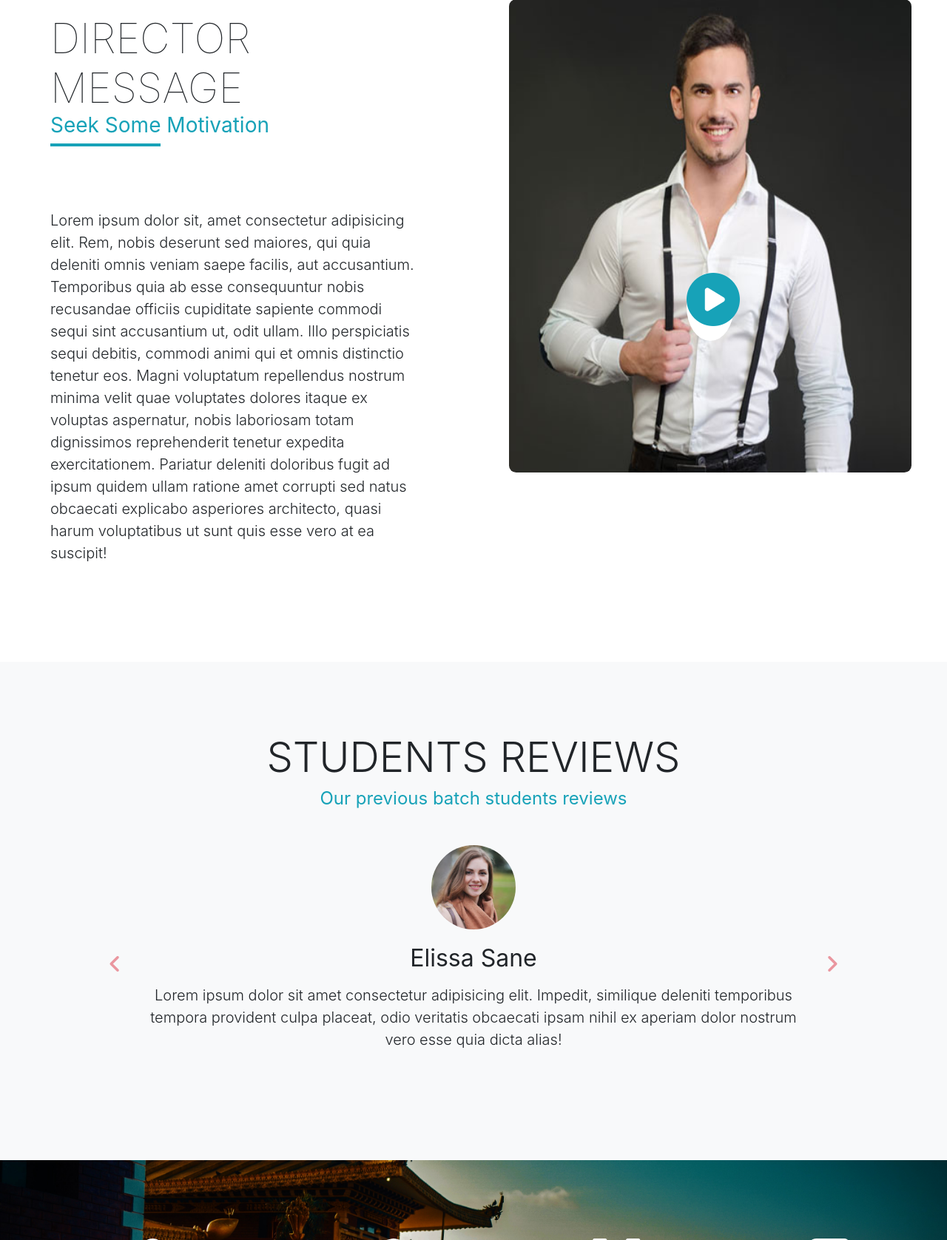
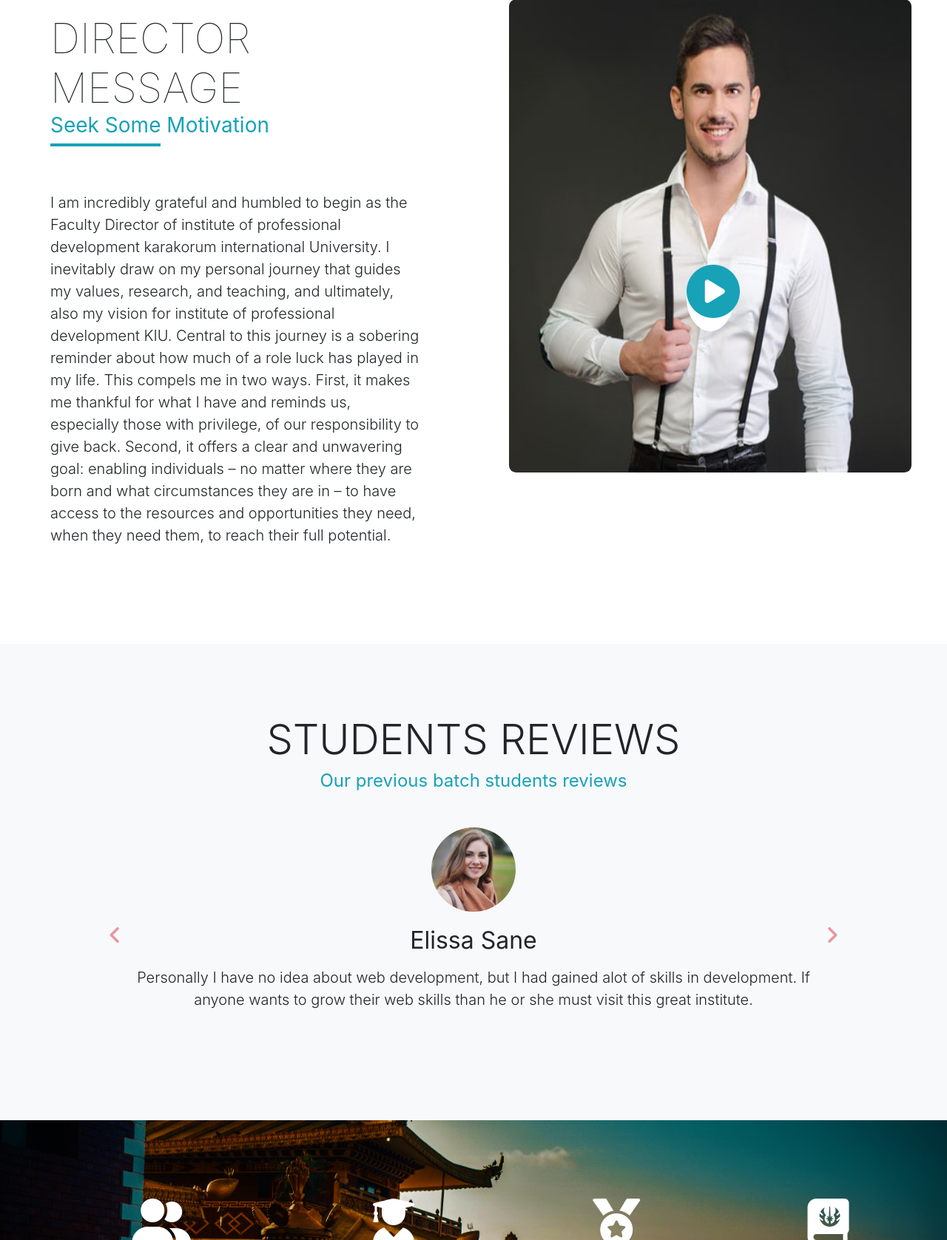
Before and after one commit to AltafHunzai/ipd, a PHP site: page / in a window 1280 px wide. Shown: the part 668-2345 px from the top of the page at 74% size. Run offline with PHP 8.4, Linux system fonts and the light colour scheme; some libraries are stand-ins or nearby versions.

Commit message:
changes have been made in home page

```diff
--- a/css/style.css
+++ b/css/style.css
@@ -53,12 +53,6 @@
 .director-msg{
     min-height: 80vh;
     max-height: 70vh;
-    transition: 300ms;
-}
-.director-msg:hover{
-    background-color: #fff;
-    transform: scale(1.05);
-    transition: 300ms;
 }
 .sub-heading-first{
     border-bottom: 4px solid #17a2b8;
@@ -69,6 +63,12 @@
     left: 45%;
     right: 45%;
     background-color: #fff;
+    transition: 0.6s;
+    transition-delay: 200ms;
+}
+.director-msgs-video:hover{
+    transition: 0.6s;
+    transform: scale(1.3);
 }
 
 
--- a/index.php
+++ b/index.php
@@ -119,11 +119,6 @@
 
     <!-- slider starts here -->
     <div id="carouselExampleIndicators" class="carousel slide " data-ride="carousel">
-        <!-- <ol class="carousel-indicators">
-          <li data-target="#carouselExampleIndicators" data-slide-to="0" class="active"></li>
-          <li data-target="#carouselExampleIndicators" data-slide-to="1"></li>
-          <li data-target="#carouselExampleIndicators" data-slide-to="2"></li>
-        </ol> -->
         <div class="carousel-inner">
           <div class="carousel-item active">
             <img src="./assets/img/final/short_hand_writing.png" class="d-block w-100" alt="...">
@@ -162,12 +157,11 @@
           <div class="card-body">
             <h1 class="card-title font-weight-lighter display-4 mb-0">DIRECTOR MESSAGE</h1>
             <h3 class="card-title font-weight-normal text-info"><span class="pb-2 sub-heading-first">Seek Some</span> Motivation</h3>
-            <p class="card-text lead my-lg-5 pt-lg-5 pt-5">Lorem ipsum dolor sit, amet consectetur adipisicing elit. Rem, nobis deserunt sed maiores, qui quia deleniti omnis veniam saepe facilis, aut accusantium. Temporibus quia ab esse consequuntur nobis recusandae officiis cupiditate sapiente commodi sequi sint accusantium ut, odit ullam. Illo perspiciatis sequi debitis, commodi animi qui et omnis distinctio tenetur eos. Magni voluptatum repellendus nostrum minima velit quae voluptates dolores itaque ex voluptas aspernatur, nobis laboriosam totam dignissimos reprehenderit tenetur expedita exercitationem. Pariatur deleniti doloribus fugit ad ipsum quidem ullam ratione amet corrupti sed natus obcaecati explicabo asperiores architecto, quasi harum voluptatibus ut sunt quis esse vero at ea suscipit!</p>
-            <!-- <button class="h4 font-weight-light rounded px-md-4 py-md-3 px-3 py-2 border-0 btn-info ">See More</button> -->
+            <p class="card-text lead my-lg-5 pt-lg-4 pt-3">I am incredibly grateful and humbled to begin as the Faculty Director of institute of professional development karakorum international University. I inevitably draw on my personal journey that guides my values, research, and teaching, and ultimately, also my vision for institute of professional development KIU. Central to this journey is a sobering reminder about how much of a role luck has played in my life. This compels me in two ways. First, it makes me thankful for what I have and reminds us, especially those with privilege, of our responsibility to give back. Second, it offers a clear and unwavering goal: enabling individuals – no matter where they are born and what circumstances they are in – to have access to the resources and opportunities they need, when they need them, to reach their full potential.</p>
           </div>
         </div>
         <div class="col-md-6 p-lg-5 p-lg-4 ">
-          <img src="./assets/img/director.jpg" class="director-msg card-img rounded-edge position-relative" alt="sports car half img">
+          <img src="./assets/img/director.jpg" class="director-msg card-img rounded-edge position-relative" alt="director video">
           <a href="#" class=" position-absolute director-msgs-video rounded-circle">
             <i class="fas fa-play-circle text-info display-3 "></i>
           </a>
@@ -194,7 +188,7 @@
                 <div class="offset-md-1 col-md-10 d-flex flex-column text-center p-0">
                   <div class="card-body">
                     <h2 class="card-title font-weight-normal m-0">Elissa Sane</h2>
-                    <p class="card-text lead py-3">Lorem ipsum dolor sit amet consectetur adipisicing elit. Impedit, similique deleniti temporibus tempora provident culpa placeat, odio veritatis obcaecati ipsam nihil ex aperiam dolor nostrum vero esse quia dicta alias!</p>
+                    <p class="card-text lead py-3">Personally I have no idea about web development, but I had gained alot of skills in development. If anyone wants to grow their web skills than he or she must visit this great institute.</p>
                   </div>
                 </div>
               </div>
@@ -208,8 +202,8 @@
                 </div>
                 <div class="offset-md-1 col-md-10 d-flex flex-column text-center p-0">
                   <div class="card-body">
-                    <h2 class="card-title font-weight-normal m-0">Zain Malik</h2>
-                    <p class="card-text lead py-3">Lorem ipsum dolor sit amet consectetur adipisicing elit. Impedit, similique deleniti temporibus tempora provident culpa placeat, odio veritatis obcaecati ipsam nihil ex aperiam dolor nostrum vero esse quia dicta alias!</p>
+                    <h2 class="card-title font-weight-normal m-0">Shahvaiz</h2>
+                    <p class="card-text lead py-3">Hello I'm Shahvaiz after completing my fsc i decided to join the institute of professional development for Chineese language of HSK I and HSK II. One of the greatest institute in gilgit city for chineese language.</p>
                   </div>
                 </div>
               </div>
@@ -223,8 +217,8 @@
                 </div>
                 <div class="offset-md-1 col-md-10 d-flex flex-column text-center p-0">
                   <div class="card-body">
-                    <h2 class="card-title font-weight-normal m-0">Rihanna</h2>
-                    <p class="card-text lead py-3">Lorem Ipsum is simply dummy text of the printing and typesetting industry. Lorem Ipsum has been the industry's standard dummy text ever since the 1500s, when an unknown printer took a galley of type and scrambled it to make a type specimen book.</p>
+                    <h2 class="card-title font-weight-normal m-0">Zoya khan</h2>
+                    <p class="card-text lead py-3">Hello friends I'm a Graphic designer I have completed the NAVTTAC course from institute of professional development KIU. Making alot of hardwork I have made myself compatible to work as freelancer Currently I am working on different freelance marketplaces like Fiverr and Upwork and making 50k per month. </p>
                   </div>
                 </div>
               </div>
@@ -238,8 +232,8 @@
                 </div>
                 <div class="offset-md-1 col-md-10 d-flex flex-column text-center p-0">
                   <div class="card-body">
-                    <h2 class="card-title font-weight-normal m-0">Rihanna</h2>
-                    <p class="card-text lead py-3">Lorem Ipsum is simply dummy text of the printing and typesetting industry. Lorem Ipsum has been the industry's standard dummy text ever since the 1500s, when an unknown printer took a galley of type and scrambled it to make a type specimen book.</p>
+                    <h2 class="card-title font-weight-normal m-0">Sunaila shah</h2>
+                    <p class="card-text lead py-3">Hello friends I'm a Graphic designer I have completed the NAVTTAC course from institute of professional development KIU. Making alot of hardwork I have made myself compatible to work as freelancer Currently I am working on different freelance marketplaces as graphic des and making 50k per month. .</p>
                   </div>
                 </div>
               </div>
```
